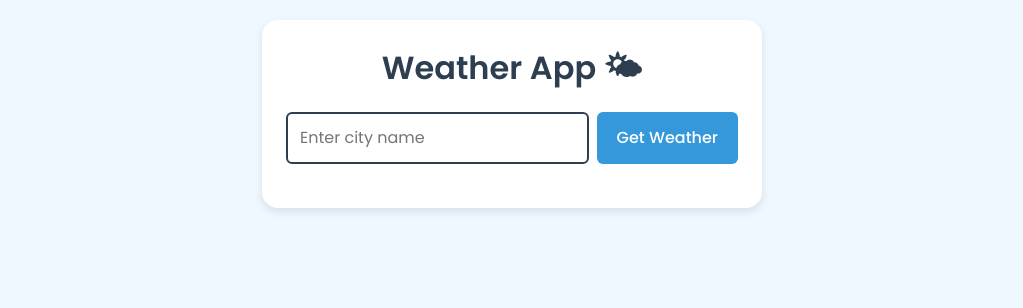
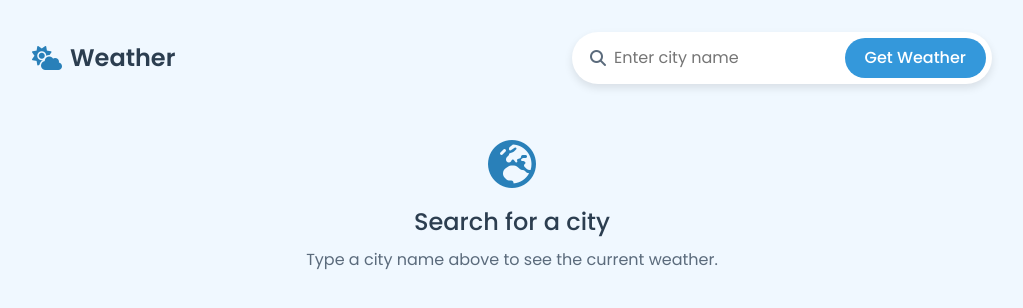
Before and after one commit to Laloka2000/weather-app, a Vue app: page / in a window 1280 px wide. Shown: the top 308 px of the page, without its empty margins (128-1151 px from the left). Built offline with nearby package versions, Linux system fonts and the light colour scheme; no server answers.

Commit message:
feat: new layout with hero, tiles and empty state

```diff
--- a/src/App.vue
+++ b/src/App.vue
@@ -1,22 +1,30 @@
 <template>
   <div class="weather-app" :class="weatherClass">
-    <main class="card">
-      <h1 class="app-title">Weather App 🌤</h1>
+    <div class="container">
+      <header class="app-header">
+        <h1 class="app-title">
+          <i class="fas fa-cloud-sun" aria-hidden="true"></i>
+          Weather
+        </h1>
+        <SearchBar :loading="loading" @search="fetchWeather" />
+      </header>
 
-      <SearchBar :loading="loading" @search="fetchWeather" />
+      <main class="app-main">
+        <ErrorMessage v-if="error">{{ error }}</ErrorMessage>
+        <div v-if="weather" class="weather-layout">
+          <CurrentWeather :weather="weather" />
+          <WeatherDetails :weather="weather" />
+        </div>
 
-      <template v-if="weather">
-        <CurrentWeather :weather="weather" />
-        <WeatherDetails :weather="weather" />
-      </template>
-
-      <ErrorMessage v-if="error">{{ error }}</ErrorMessage>
-    </main>
+        <EmptyState v-else-if="!error" />
+      </main>
+    </div>
   </div>
 </template>
 
 <script>
 import CurrentWeather from "./components/CurrentWeather.vue";
+import EmptyState from "./components/EmptyState.vue";
 import ErrorMessage from "./components/ErrorMessage.vue";
 import SearchBar from "./components/SearchBar.vue";
 import WeatherDetails from "./components/WeatherDetails.vue";
@@ -29,8 +37,10 @@ export default {
     CurrentWeather,
     WeatherDetails,
     ErrorMessage,
+    EmptyState,
   },
-  data() {
+  data()
+  {
     return {
       weather: null,
       error: null,
@@ -38,14 +48,17 @@ export default {
     };
   },
   computed: {
-    weatherClass() {
+    weatherClass()
+    {
       if (!this.weather) return "weather--default";
       return `weather--${this.weather.weather[0].main.toLowerCase()}`;
     },
   },
   methods: {
-    async fetchWeather(city) {
-      if (!city) {
+    async fetchWeather(city)
+    {
+      if (!city)
+      {
         this.error = "Please enter a city name!";
         return;
       }
@@ -53,12 +66,15 @@ export default {
       this.loading = true;
       this.error = null;
 
-      try {
+      try
+      {
         this.weather = await getCurrentWeather(city);
-      } catch (err) {
+      } catch (err)
+      {
         this.weather = null;
         this.error = err.message;
-      } finally {
+      } finally
+      {
         this.loading = false;
       }
     },
@@ -69,54 +85,63 @@ export default {
 <style scoped>
 .weather-app {
   min-height: 100vh;
-  padding: var(--space-5);
-  text-align: center;
+  padding: var(--space-6) var(--space-4);
   background: var(--sky-default);
   transition: background var(--transition-slow);
 }
 
-.card {
+.container {
+  display: flex;
+  flex-direction: column;
+  gap: var(--space-6);
   max-width: var(--container-width);
   margin: 0 auto;
-  padding: var(--space-6);
-  background-color: var(--color-surface);
-  border-radius: var(--radius-lg);
-  box-shadow: var(--shadow-md);
+}
+
+.app-header {
+  display: flex;
+  flex-direction: column;
+  gap: var(--space-4);
 }
 
 .app-title {
-  font-size: var(--font-size-2xl);
+  display: flex;
+  align-items: center;
+  gap: var(--space-2);
+  font-size: var(--font-size-xl);
   font-weight: var(--font-weight-bold);
   color: var(--color-heading);
-  margin-bottom: var(--space-5);
 }
 
-.weather--clear {
-  background: var(--sky-clear);
+.app-title .fas {
+  color: var(--color-accent);
 }
 
-.weather--clouds {
-  background: var(--sky-clouds);
+.app-main {
+  display: flex;
+  flex-direction: column;
+  gap: var(--space-4);
 }
 
-.weather--rain,
-.weather--drizzle {
-  background: var(--sky-rain);
+.weather-layout {
+  display: grid;
+  gap: var(--space-4);
 }
 
-.weather--snow {
-  background: var(--sky-snow);
-}
+@media (min-width: 768px) {
+  .weather-app {
+    padding: var(--space-8) var(--space-6);
+  }
 
-.weather--thunderstorm {
-  background: var(--sky-thunderstorm);
-}
+  .app-header {
+    flex-direction: row;
+    align-items: center;
+    justify-content: space-between;
+  }
 
-.weather--mist,
-.weather--fog,
-.weather--haze,
-.weather--smoke,
-.weather--dust {
-  background: var(--sky-mist);
+  .weather-layout {
+    grid-template-columns: minmax(0, 5fr) minmax(0, 7fr);
+    align-items: start;
+  }
 }
 </style>
--- a/src/assets/main.css
+++ b/src/assets/main.css
@@ -14,6 +14,7 @@
   --color-surface: #ffffff;
   --color-border: #2c3e50;
   --color-focus-ring: rgba(52, 152, 219, 0.35);
+  --color-danger-bg: #fdecea;
 
   /* Sky backgrounds (a 4. fázisban ezekből lesznek színátmenetek) */
   --sky-default: #f0f8ff;
@@ -37,6 +38,7 @@
   --font-weight-medium: 500;
   --font-weight-bold: 600;
   --line-height: 1.5;
+  --font-size-hero: clamp(4.5rem, 14vw, 7rem);
 
   /* Spacing (4px-es skála) */
   --space-1: 0.25rem;
@@ -52,6 +54,7 @@
   --radius-md: 10px;
   --radius-lg: 16px;
   --radius-full: 999px;
+  --radius-xl: 24px;
 
   /* Shadows */
   --shadow-sm: 0 1px 2px rgba(0, 0, 0, 0.06);
@@ -64,7 +67,7 @@
   --transition-slow: 600ms ease;
 
   /* Layout */
-  --container-width: 500px;
+  --container-width: 960px;
 }
 
 /* ==========================================================================
--- /dev/null
+++ b/src/components/EmptyState.vue
@@ -0,0 +1,37 @@
+<template>
+  <section class="empty-state">
+    <i class="fas fa-earth-europe empty-icon" aria-hidden="true"></i>
+    <h2 class="empty-title">Search for a city</h2>
+    <p class="empty-text">Type a city name above to see the current weather.</p>
+  </section>
+</template>
+
+<script>
+export default {
+  name: "EmptyState",
+};
+</script>
+
+<style scoped>
+.empty-state {
+  padding: var(--space-8) var(--space-4);
+  text-align: center;
+  color: var(--color-text-muted);
+}
+
+.empty-icon {
+  font-size: 3rem;
+  color: var(--color-accent);
+  margin-bottom: var(--space-4);
+}
+
+.empty-title {
+  font-size: var(--font-size-xl);
+  font-weight: var(--font-weight-medium);
+  color: var(--color-heading);
+}
+
+.empty-text {
+  margin-top: var(--space-2);
+}
+</style>
--- a/src/components/ErrorMessage.vue
+++ b/src/components/ErrorMessage.vue
@@ -1,6 +1,9 @@
 <template>
   <div class="error-message" role="alert">
-    <slot />
+    <i class="fas fa-circle-exclamation" aria-hidden="true"></i>
+    <span>
+      <slot />
+    </span>
   </div>
 </template>
 
@@ -12,7 +15,12 @@ export default {
 
 <style scoped>
 .error-message {
-  margin-top: var(--space-5);
+  display: flex;
+  align-items: center;
+  gap: var(--space-2);
+  padding: var(--space-3) var(--space-4);
   color: var(--color-danger);
+  background-color: var(--color-danger-bg);
+  border-radius: var(--radius-md);
 }
 </style>
--- a/src/components/SearchBar.vue
+++ b/src/components/SearchBar.vue
@@ -1,7 +1,9 @@
 <template>
-  <form class="search-container" @submit.prevent="onSubmit">
+  <form class="search-container" role="search" @submit.prevent="onSubmit">
+    <i class="fas fa-magnifying-glass search-icon" aria-hidden="true"></i>
     <input v-model="city" class="city-input" placeholder="Enter city name" aria-label="City name" />
     <button type="submit" :disabled="loading" class="search-btn">
+      <i v-if="loading" class="fas fa-spinner fa-spin" aria-hidden="true"></i>
       {{ loading ? "Loading..." : "Get Weather" }}
     </button>
   </form>
@@ -33,34 +35,52 @@ export default {
 <style scoped>
 .search-container {
   display: flex;
+  align-items: center;
   gap: var(--space-2);
-  margin-bottom: var(--space-5);
+  width: 100%;
+  padding: var(--space-1) var(--space-1) var(--space-1) var(--space-4);
+  background-color: var(--color-surface);
+  border: 2px solid transparent;
+  border-radius: var(--radius-full);
+  box-shadow: var(--shadow-md);
+  transition:
+    border-color var(--transition-fast),
+    box-shadow var(--transition-fast);
+}
+
+.search-container:focus-within {
+  border-color: var(--color-primary);
+  box-shadow:
+    0 0 0 3px var(--color-focus-ring),
+    var(--shadow-md);
+}
+
+.search-icon {
+  color: var(--color-text-muted);
 }
 
 .city-input {
   flex: 1;
   min-width: 0;
-  padding: var(--space-3);
-  border: 2px solid var(--color-border);
-  border-radius: var(--radius-sm);
-  transition:
-    border-color var(--transition-fast),
-    box-shadow var(--transition-fast);
+  padding: var(--space-2) 0;
+  background: transparent;
+  border: none;
 }
 
 .city-input:focus-visible {
   outline: none;
-  border-color: var(--color-primary);
-  box-shadow: 0 0 0 3px var(--color-focus-ring);
 }
 
 .search-btn {
-  padding: var(--space-3) var(--space-5);
+  display: flex;
+  align-items: center;
+  gap: var(--space-2);
+  padding: var(--space-2) var(--space-5);
   font-weight: var(--font-weight-medium);
   color: var(--color-on-primary);
   background-color: var(--color-primary);
   border: none;
-  border-radius: var(--radius-sm);
+  border-radius: var(--radius-full);
   cursor: pointer;
   transition: background-color var(--transition-base);
 }
@@ -73,4 +93,10 @@ export default {
   opacity: 0.6;
   cursor: not-allowed;
 }
+
+@media (min-width: 768px) {
+  .search-container {
+    max-width: 420px;
+  }
+}
 </style>
--- a/src/components/WeatherDetails.vue
+++ b/src/components/WeatherDetails.vue
@@ -1,14 +1,17 @@
 <template>
   <ul class="weather-details">
-    <li v-for="item in details" :key="item.label" class="detail">
-      <i class="fas" :class="item.icon"></i>
-      <span class="detail-label">{{ item.label }}</span>
-      <span class="detail-value">{{ item.value }}</span>
+    <li v-for="item in details" :key="item.label" class="tile">
+      <span class="tile-label">
+        <i class="fas" :class="item.icon" aria-hidden="true"></i>
+        {{ item.label }}
+      </span>
+      <span class="tile-value">{{ item.value }}</span>
     </li>
   </ul>
 </template>
 
 <script>
+import { formatLocalTime } from "@/utils/format";
 export default {
   name: "WeatherDetails",
   props: {
@@ -19,7 +22,7 @@ export default {
   },
   computed: {
     details() {
-      const { main, wind } = this.weather;
+      const { main, wind, sys, timezone } = this.weather;
       return [
         {
           label: "Feels like",
@@ -29,6 +32,8 @@ export default {
         { label: "Humidity", value: `${main.humidity}%`, icon: "fa-droplet" },
         { label: "Wind", value: `${wind.speed} m/s`, icon: "fa-wind" },
         { label: "Pressure", value: `${main.pressure} hPa`, icon: "fa-gauge" },
+        { label: "Sunrise", value: formatLocalTime(sys.sunrise, timezone), icon: "fa-sun" },
+        { label: "Sunset", value: formatLocalTime(sys.sunset, timezone), icon: "fa-moon" },
       ];
     },
   },
@@ -37,34 +42,41 @@ export default {
 
 <style scoped>
 .weather-details {
+  display: grid;
+  grid-template-columns: repeat(auto-fit, minmax(130px, 1fr));
+  gap: var(--space-3);
+  margin: 0;
+  padding: 0;
   list-style: none;
-  padding: 0;
-  margin: var(--space-5) 0 0;
 }
 
-.detail {
+.tile {
+  display: flex;
+  flex-direction: column;
+  gap: var(--space-2);
+  padding: var(--space-4);
+  background-color: var(--color-surface);
+  border-radius: var(--radius-lg);
+  box-shadow: var(--shadow-sm);
+}
+
+.tile-label {
   display: flex;
   align-items: center;
   gap: var(--space-2);
-  padding: var(--space-2) 0;
-  font-size: var(--font-size-md);
+  font-size: var(--font-size-sm);
+  color: var(--color-text-muted);
+  text-transform: uppercase;
+  letter-spacing: 0.05em;
 }
 
-.detail + .detail {
-  border-top: 1px solid rgba(0, 0, 0, 0.06);
-}
-
-.detail .fas {
-  width: 20px;
+.tile-label .fas {
   color: var(--color-accent);
 }
 
-.detail-label {
-  color: var(--color-text-muted);
-}
-
-.detail-value {
-  margin-left: auto;
-  font-weight: var(--font-weight-bold);
+.tile-value {
+  font-size: var(--font-size-xl);
+  font-weight: var(--font-weight-medium);
+  font-variant-numeric: tabular-nums;
 }
 </style>
--- /dev/null
+++ b/src/utils/format.js
@@ -0,0 +1,8 @@
+export function formatLocalTime(
+  unixSeconds,
+  timezoneOffset,
+  options = { hour: "2-digit", minute: "2-digit" },
+) {
+  const date = new Date((unixSeconds + timezoneOffset) * 1000);
+  return new Intl.DateTimeFormat("en-GB", { ...options, timeZone: "UTC" }).format(date);
+}
```
Also changed, not shown: src/components/CurrentWeather.vue (+87 -9 lines).
